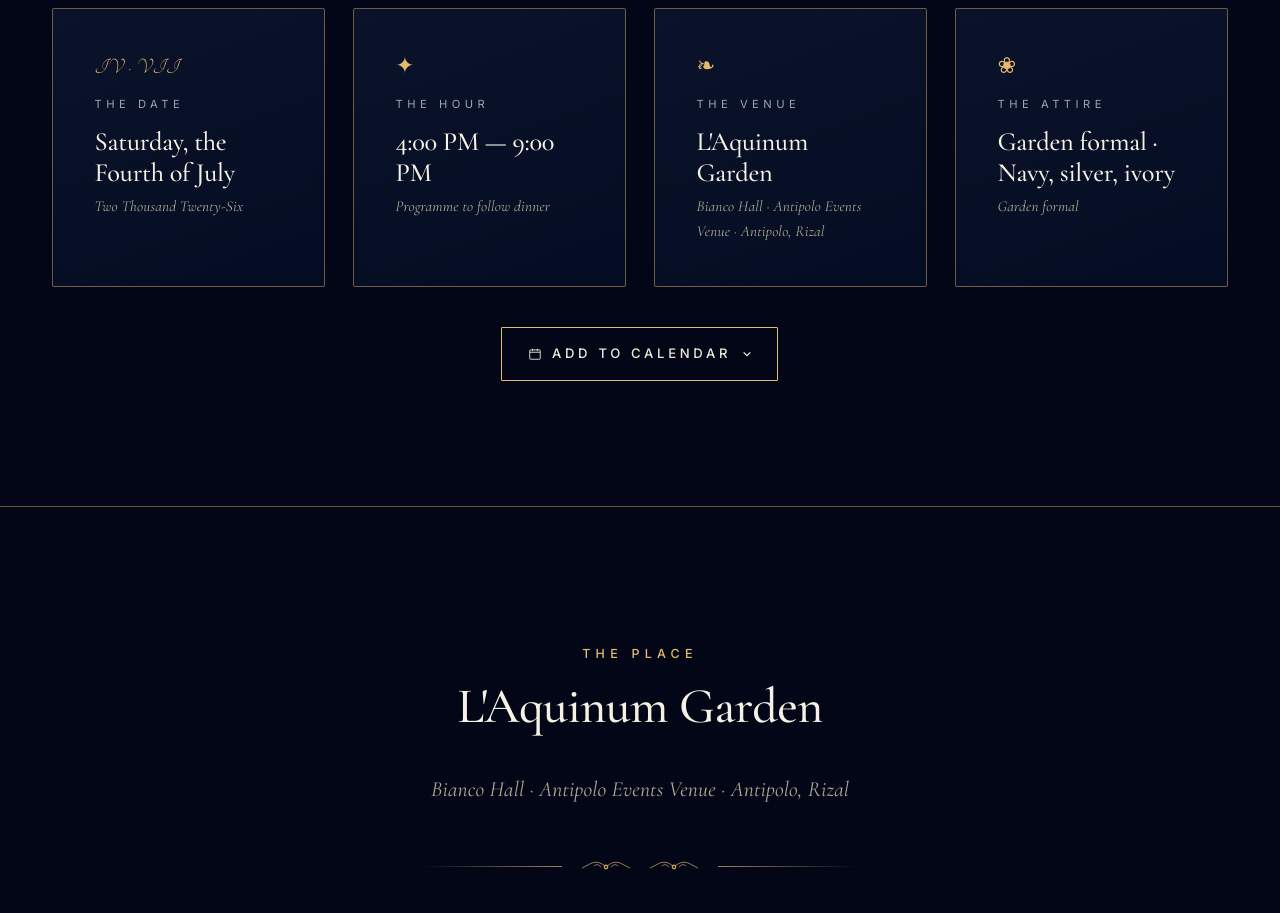
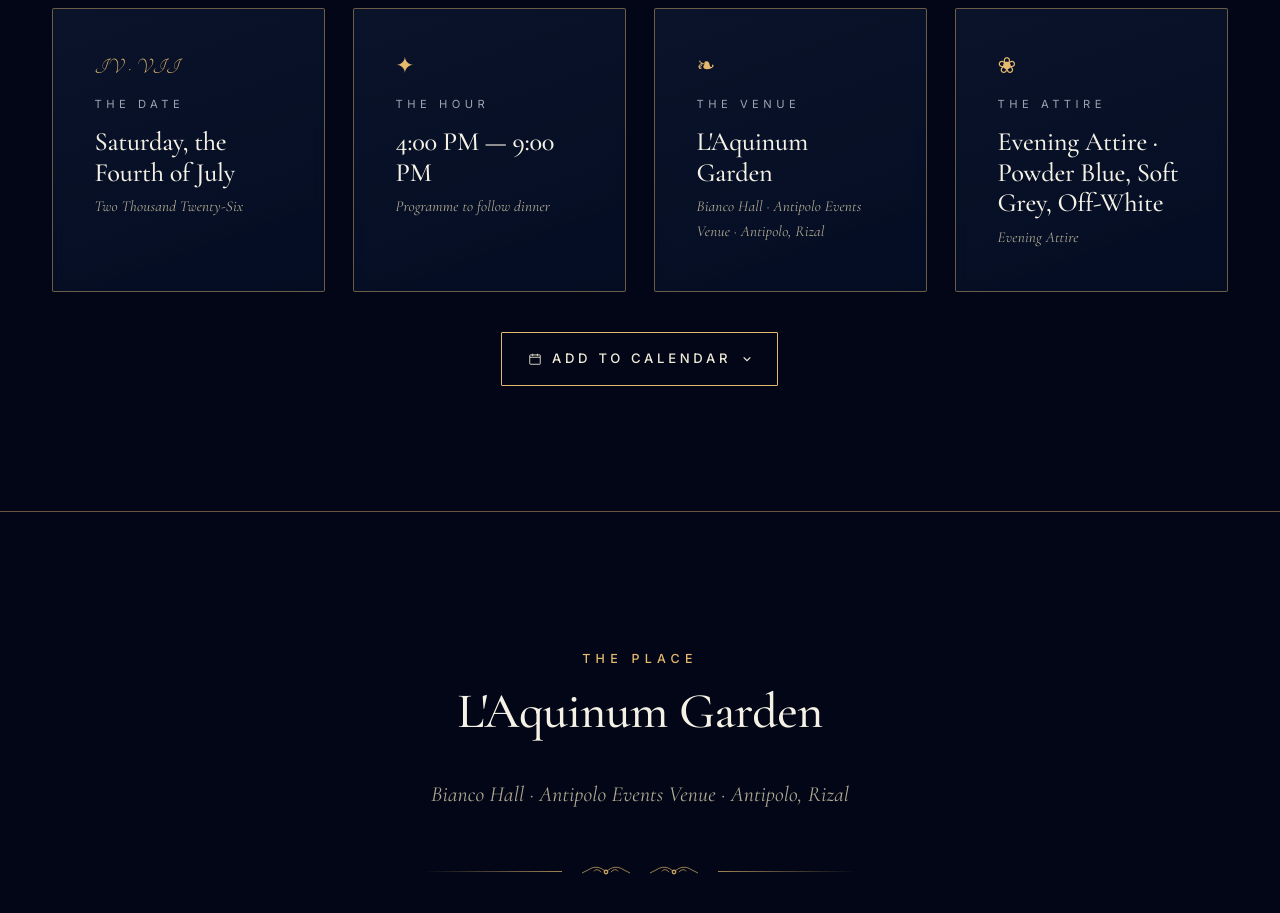
Before and after one commit to allandanos/precious-18, a Next.js app: page / in a window 1280 px wide. Shown: the part 1820-2733 px from the top of the page. Built offline with nearby package versions, Linux system fonts and the light colour scheme.

Commit message:
Updated attire colors

```diff
--- a/components/AddToCalendar.tsx
+++ b/components/AddToCalendar.tsx
@@ -36,7 +36,7 @@ function buildICS(): string {
     `DTSTART:${toICS(start)}`,
     `DTEND:${toICS(end)}`,
     `SUMMARY:Precious Allena — A Decade and Eight`,
-    `DESCRIPTION:The debut of Precious Allena. Garden formal · Navy, silver, ivory.`,
+    `DESCRIPTION:The debut of Precious Allena. Evening Attire · Powder Blue, Soft Grey, Off-White.`,
     `LOCATION:${event.venue.name}, ${event.venue.line2}, ${event.venue.city}`,
     "END:VEVENT",
     "END:VCALENDAR",
@@ -56,7 +56,7 @@ function googleUrl(): string {
     text: "Precious Allena — A Decade and Eight",
     dates: `${fmt(start)}/${fmt(end)}`,
     details:
-      "The debut of Precious Allena. Garden formal · Navy, silver, ivory.",
+      "The debut of Precious Allena. Evening Attire · Powder Blue, Soft Grey, Off-White.",
     location: `${event.venue.name}, ${event.venue.line2}, ${event.venue.city}`,
   });
   return `https://calendar.google.com/calendar/render?${params.toString()}`;
--- a/components/EventDetails.tsx
+++ b/components/EventDetails.tsx
@@ -57,7 +57,7 @@ export default function EventDetails() {
             {
               k: "The Attire",
               v: event.dressCode,
-              v2: "Garden formal",
+              v2: "Evening Attire",
               glyph: "❀",
             },
           ].map((c) => (
--- a/components/Gallery.tsx
+++ b/components/Gallery.tsx
@@ -46,7 +46,7 @@ const cards: Card[] = [
     src: "/invites/dress.jpg",
     alt: "Dress and attire card",
     title: "Dress & Attire",
-    sub: "Garden formal · navy, silver, ivory",
+    sub: "Evening Attire · Powder Blue, Soft Grey, Off-White",
   },
   {
     src: "/invites/map.jpg",
--- a/lib/data.ts
+++ b/lib/data.ts
@@ -32,7 +32,7 @@ export const event = {
     mapsQuery: "L'Aquinum Garden, Antipolo, Rizal",
     mapsLink: "https://www.google.com/maps/search/?api=1&query=L%27Aquinum%20Garden%20Antipolo",
   },
-  dressCode: "Garden formal · Navy, silver, ivory",
+  dressCode: "Evening Attire · Powder Blue, Soft Grey, Off-White",
   hostLine: "With love from Mommy & Daddy, Ace & Aldrich, and the entire Daños family & all our friends",
 } as const;
 
```
